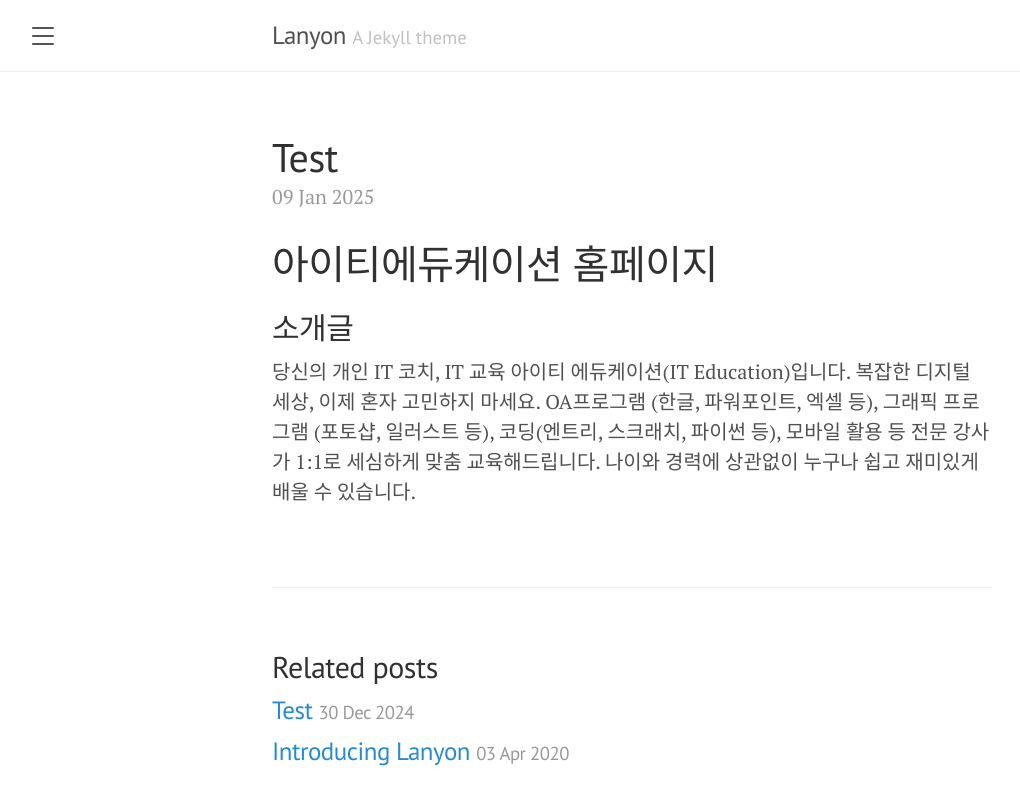
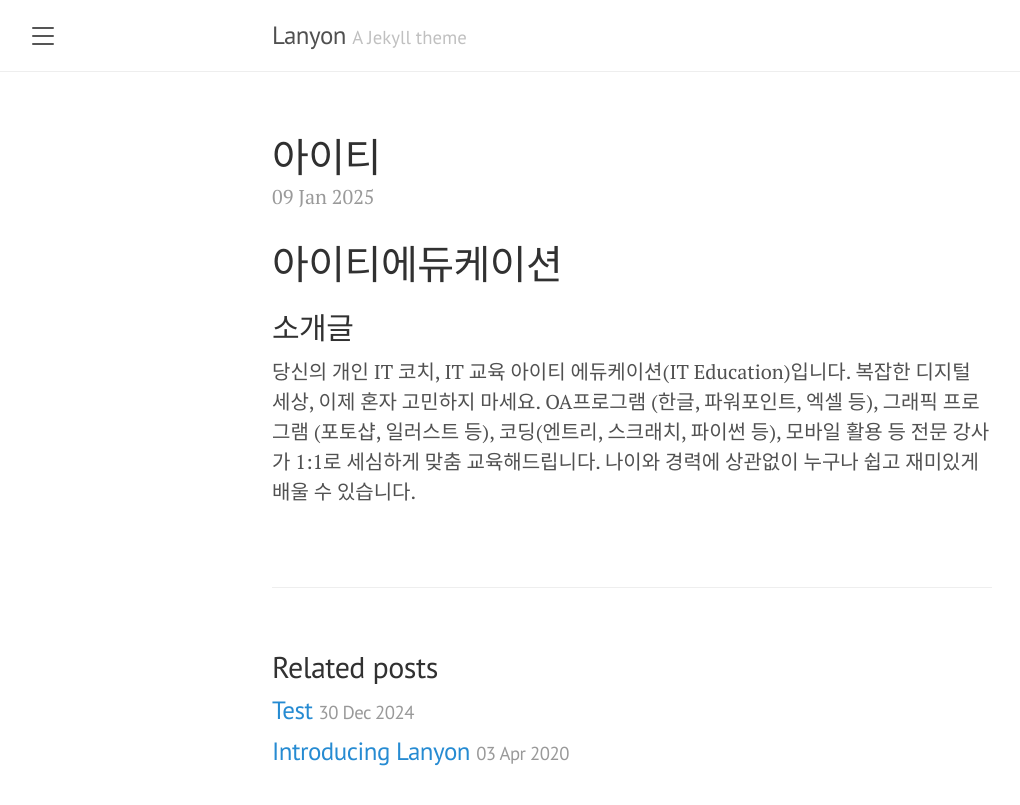
Before and after one commit to iteducationkr/iteducationkr.github.io, a Jekyll site: the page built from _posts/2025-1-09-test itq.md, in a window 1280 px wide. Shown: the top 805 px of the page, without its empty margins (8-1028 px from the left). Built offline with Jekyll 4.4.1, drawn with Linux system fonts in a browser that asks for light colours.

Commit message:
Update 2025-1-09-test itq.md

```diff
--- a/_posts/2025-1-09-test itq.md
+++ b/_posts/2025-1-09-test itq.md
@@ -1,8 +1,8 @@
 ---
 layout: post
-title: Test
+title: 아이티
 ---
-# 아이티에듀케이션 홈페이지
+# 아이티에듀케이션
 ## 소개글
 당신의 개인 IT 코치, IT 교육
 아이티 에듀케이션(IT Education)입니다.
```
